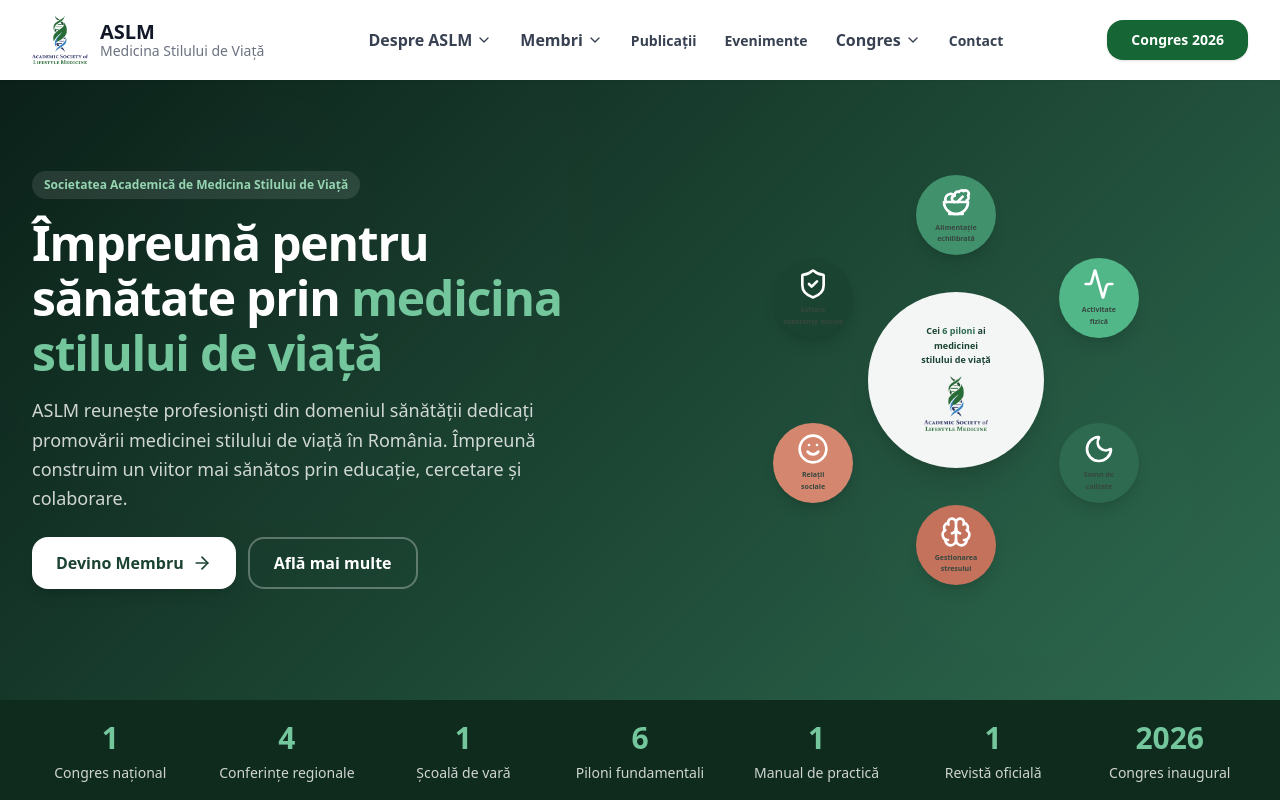
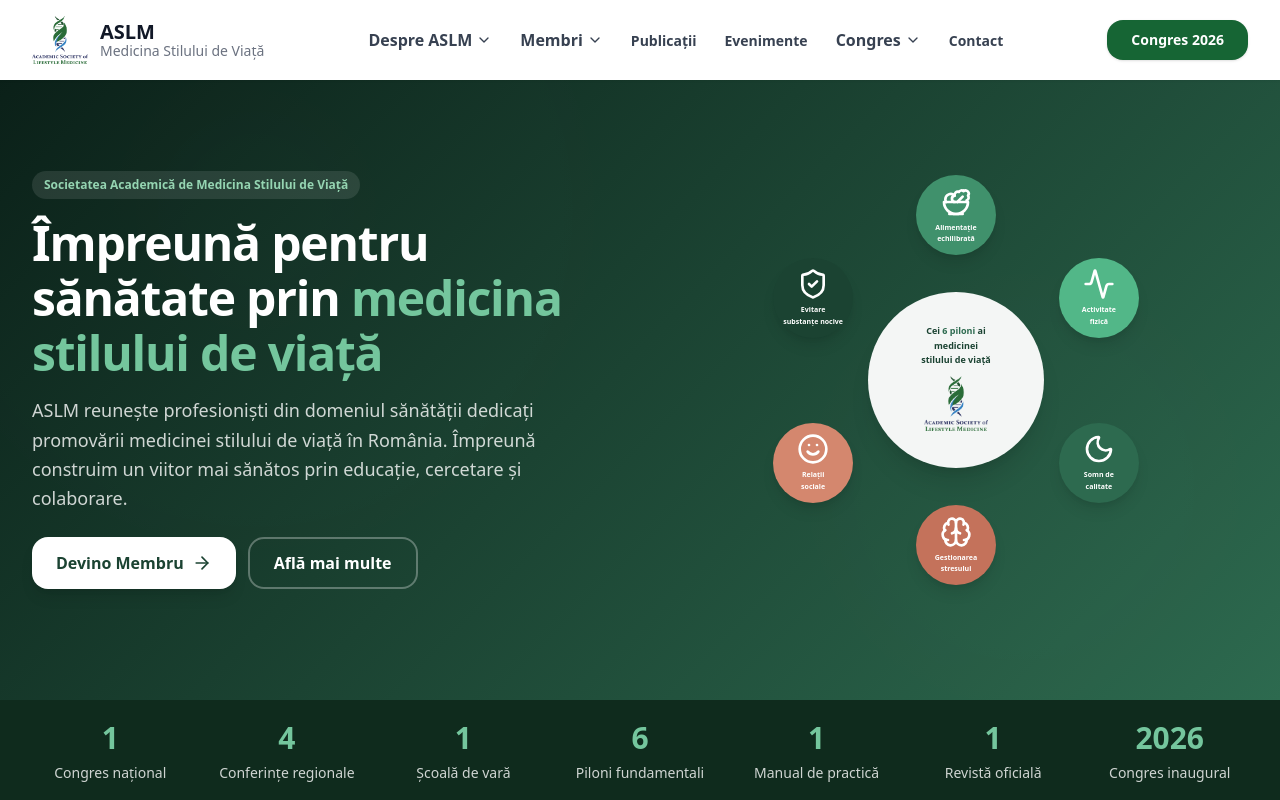
Before and after one commit to SwagMasterPro/wwwaslmro, a Next.js app: page / in a window 1280 px wide. Shown: the top 800 px of the page. Built offline with nearby package versions, Linux system fonts and the light colour scheme.

Commit message:
Fix pillar text color to white with inline styles
- Add explicit color: #FFFFFF inline style to pillar icons and labels
- Ensures white text is visible on colored backgrounds
- Overrides any CSS that might be setting dark text color

```diff
--- a/app/page.tsx
+++ b/app/page.tsx
@@ -199,8 +199,8 @@
                         className="w-20 h-20 rounded-full flex flex-col items-center justify-center shadow-lg p-1"
                         style={{ backgroundColor: `${pillar.color}` }}
                       >
-                        <pillar.icon className="w-8 h-8 text-white mb-1" />
-                        <p className="text-[7px] font-bold text-center leading-tight text-white whitespace-pre-line">
+                        <pillar.icon className="w-8 h-8 mb-1" style={{ color: '#FFFFFF' }} />
+                        <p className="text-[7px] font-bold text-center leading-tight whitespace-pre-line" style={{ color: '#FFFFFF' }}>
                           {pillar.label}
                         </p>
                       </div>
```
